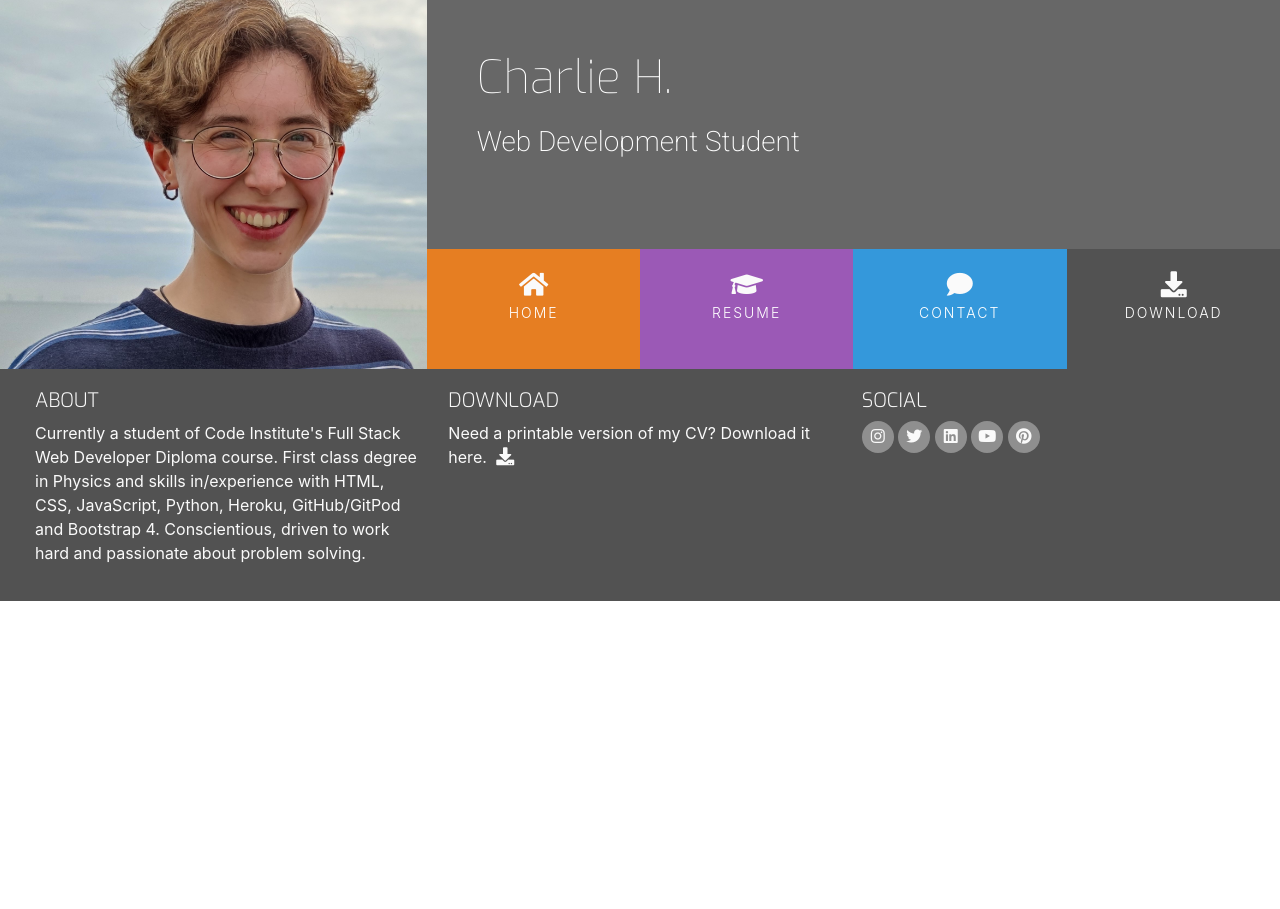
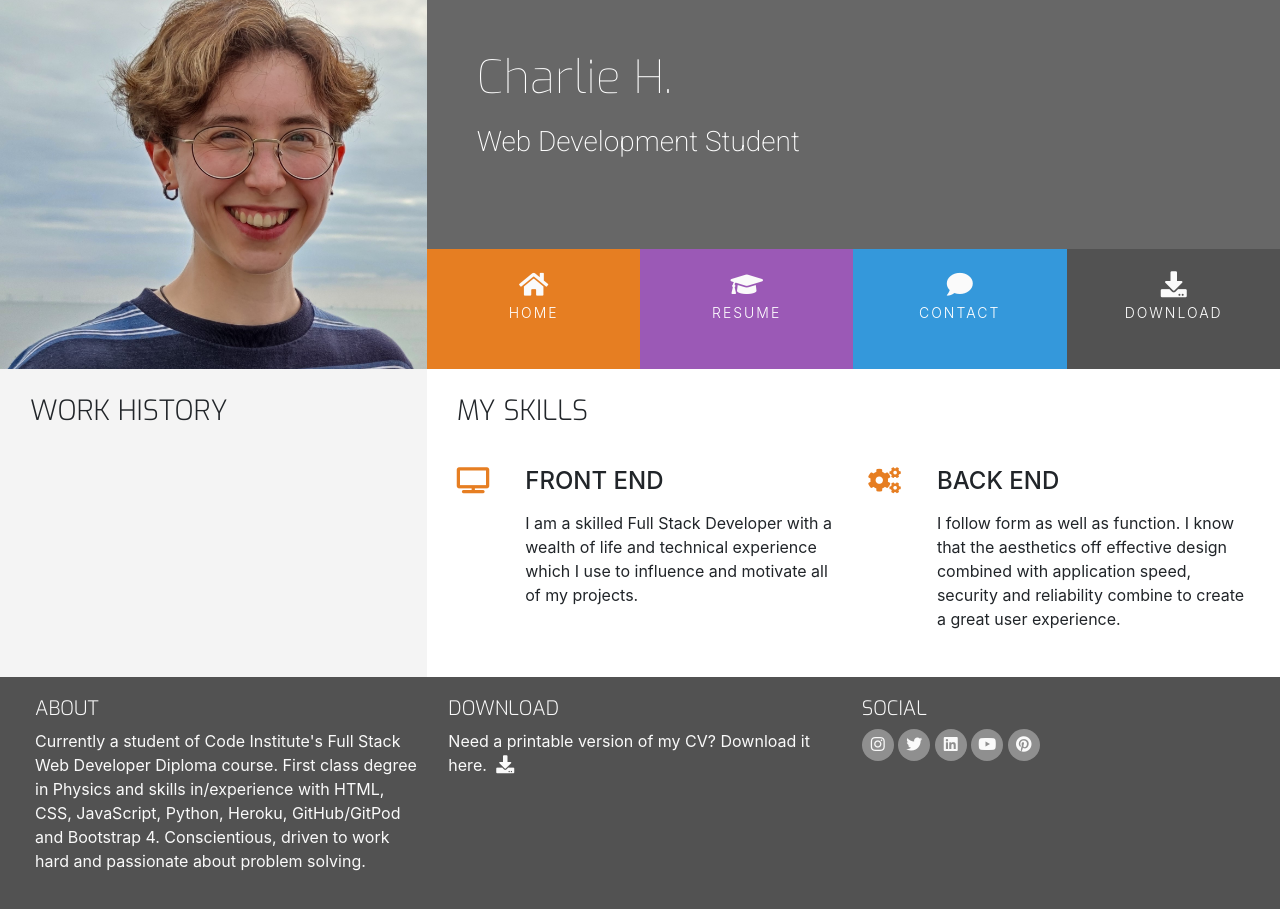
Before and after one commit to mountaincharlie/Resume-Project, a plain HTML site: page resume.html in a window 1280 px wide. Before the commit the page ends 800 px from the top, so only its background shows below. Drawn offline with nearby package versions, Linux system fonts and the light colour scheme.

Commit message:
Add structure to resume page

```diff
--- a/resume.html
+++ b/resume.html
@@ -58,7 +58,54 @@
             </div>
         </header>
 
-        <section>
+        <section class="container-fluid">
+            <!-- row-table and section-column ensures columns will be same height even with differnt content sizes -->
+            <div class="row">
+                <div class="col-md-4 bg-color-personal-info section-column">
+                    <div class="row">
+                        <div class="col-12">
+                            <h3 class="section-heading uppercase">Work History</h3>
+                        </div>
+                    </div>
+                </div>
+                <div class="col-md-8 bg-color-three-reasons section-column">
+                    <div class="row">
+                        <div class="col">
+                            <h3 class="section-heading uppercase">My Skills</h3>
+                        </div>
+                    </div>
+                    <div class="row">
+                        <div class="col-10 offset1 offset-sm-0 col-sm-4 col-md-6">
+                            <div class="row">
+                                <div class="col-2">
+                                    <i class="three-reasons-icon fa fa-tv" aria-hidden="true"></i>
+                                </div>
+                                <div class="col-10">
+                                    <h4 class="three-reasons-heading uppercase">Front End</h4>
+                                    <!-- copied from the CI walkthrough -->
+                                    <p>
+                                        I am a skilled Full Stack Developer with a wealth of life and technical experience which I use to influence and motivate all of my projects.
+                                    </p>
+                                </div>
+                            </div>
+                        </div>
+                        <div class="col-10 offset1 offset-sm-0 col-sm-4 col-md-6">
+                            <div class="row">
+                                <div class="col-2">
+                                    <i class="three-reasons-icon fa fa-cogs" aria-hidden="true"></i>
+                                </div>
+                                <div class="col-10">
+                                    <h4 class="three-reasons-heading uppercase">Back End</h4>
+                                    <!-- copied from the CI walkthrough -->
+                                    <p>
+                                        I follow form as well as function. I know that the aesthetics off effective design combined with application speed, security and reliability combine to create a great user experience.
+                                    </p>
+                                </div>
+                            </div>
+                        </div>
+                    </div>
+                </div>
+            </div>
 
         </section>
 
```
